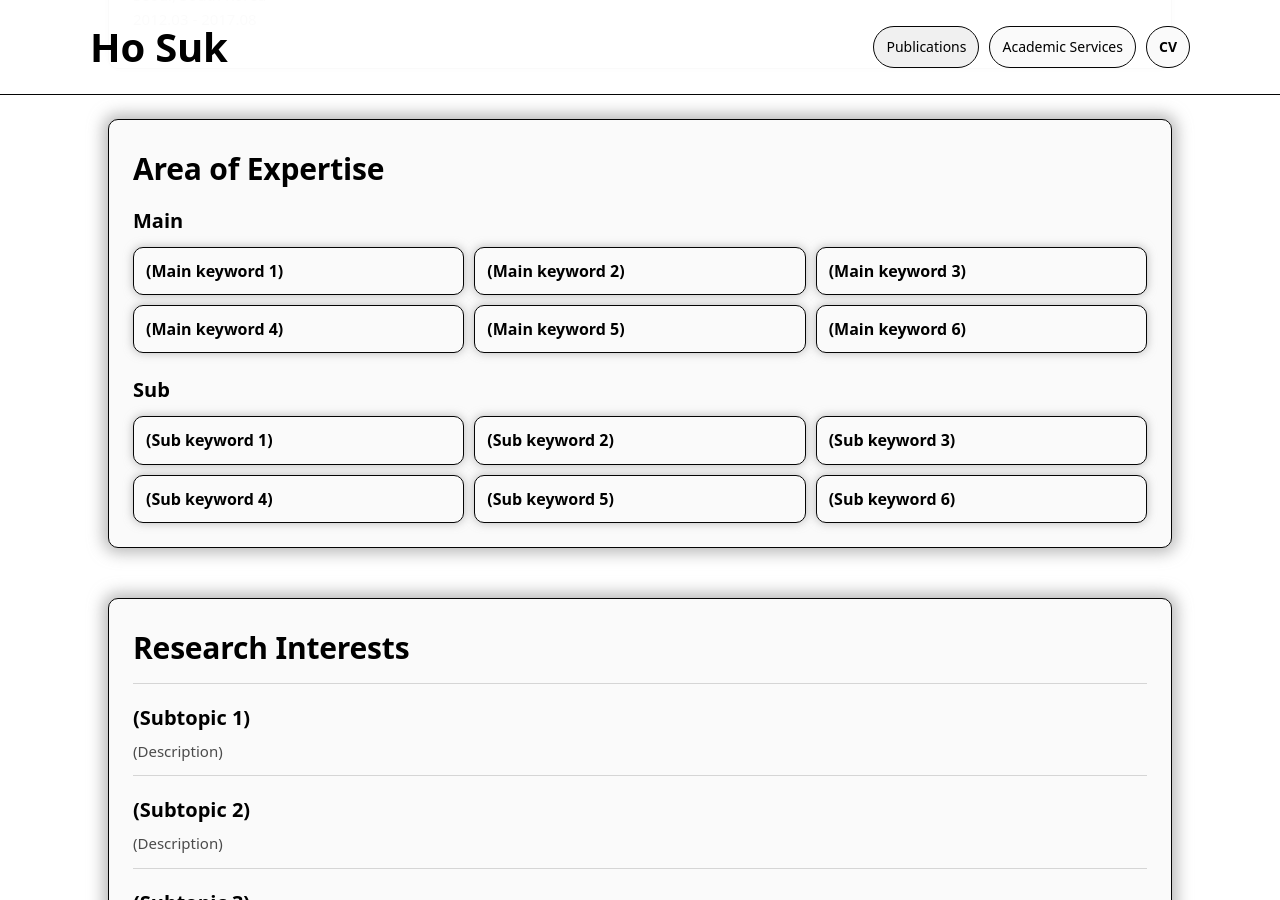
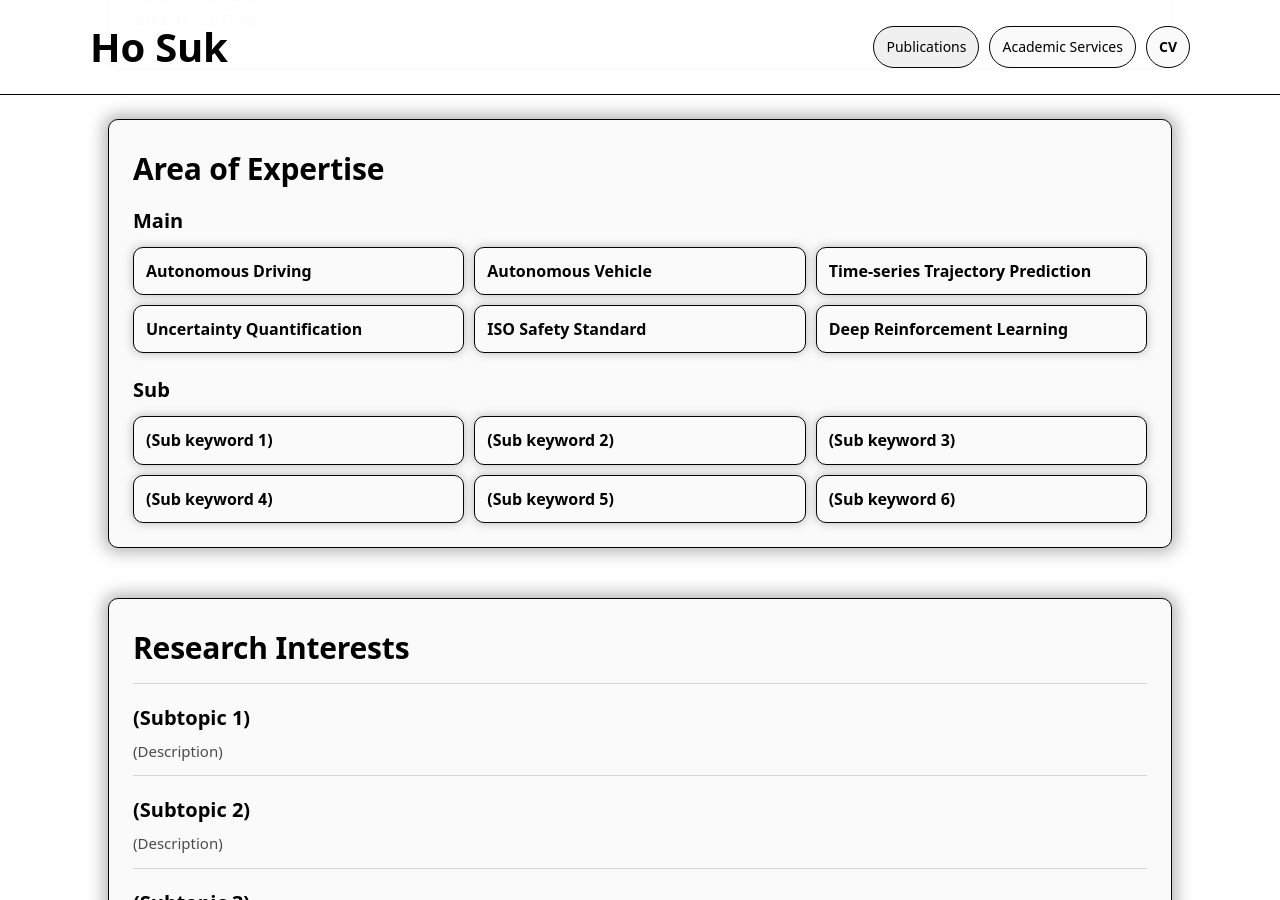
Before and after one commit to ho-suk-93/ho-suk-93.github.io, a Jekyll site: the page built from index.md, in a window 1280 px wide and 900 px high, scrolled down 844 px. Built offline with Jekyll 4.4.1, drawn with Linux system fonts in a browser that asks for light colours.

Commit message:
Update index.md

```diff
--- a/index.md
+++ b/index.md
@@ -9,13 +9,11 @@ description: "Ho Suk personal website"
   <div class="hero">
     <div class="hero-inner">
       <img class="avatar" src="{{ '/assets/img/H_S_700.jpg' | relative_url }}" alt="Headshot" />
-
       <div>
         <h1 class="hero-title">Ho Suk</h1>
         <p class="hero-sub">
           (한두 문장 소개를 여기에 넣으세요.)
         </p>
-
         <div class="actions">
           <a class="btn primary" href="mailto:{{ site.social.email }}">Email</a>
           <a class="btn" href="{{ site.social.scholar }}">Google Scholar</a>
@@ -49,15 +47,14 @@ description: "Ho Suk personal website"
 <section id="expertise" class="section">
   <div class="card">
     <div class="section-title">Area of Expertise</div>
-
     <div class="subheading">Main</div>
     <div class="keyword-grid cols-3">
-      <div class="keyword-item">(Main keyword 1)</div>
-      <div class="keyword-item">(Main keyword 2)</div>
-      <div class="keyword-item">(Main keyword 3)</div>
-      <div class="keyword-item">(Main keyword 4)</div>
-      <div class="keyword-item">(Main keyword 5)</div>
-      <div class="keyword-item">(Main keyword 6)</div>
+      <div class="keyword-item">Autonomous Driving</div>
+      <div class="keyword-item">Autonomous Vehicle</div>
+      <div class="keyword-item">Time-series Trajectory Prediction</div>
+      <div class="keyword-item">Uncertainty Quantification</div>
+      <div class="keyword-item">ISO Safety Standard</div>
+      <div class="keyword-item">Deep Reinforcement Learning</div>
     </div>
 
     <div style="height:14px;"></div>
```
